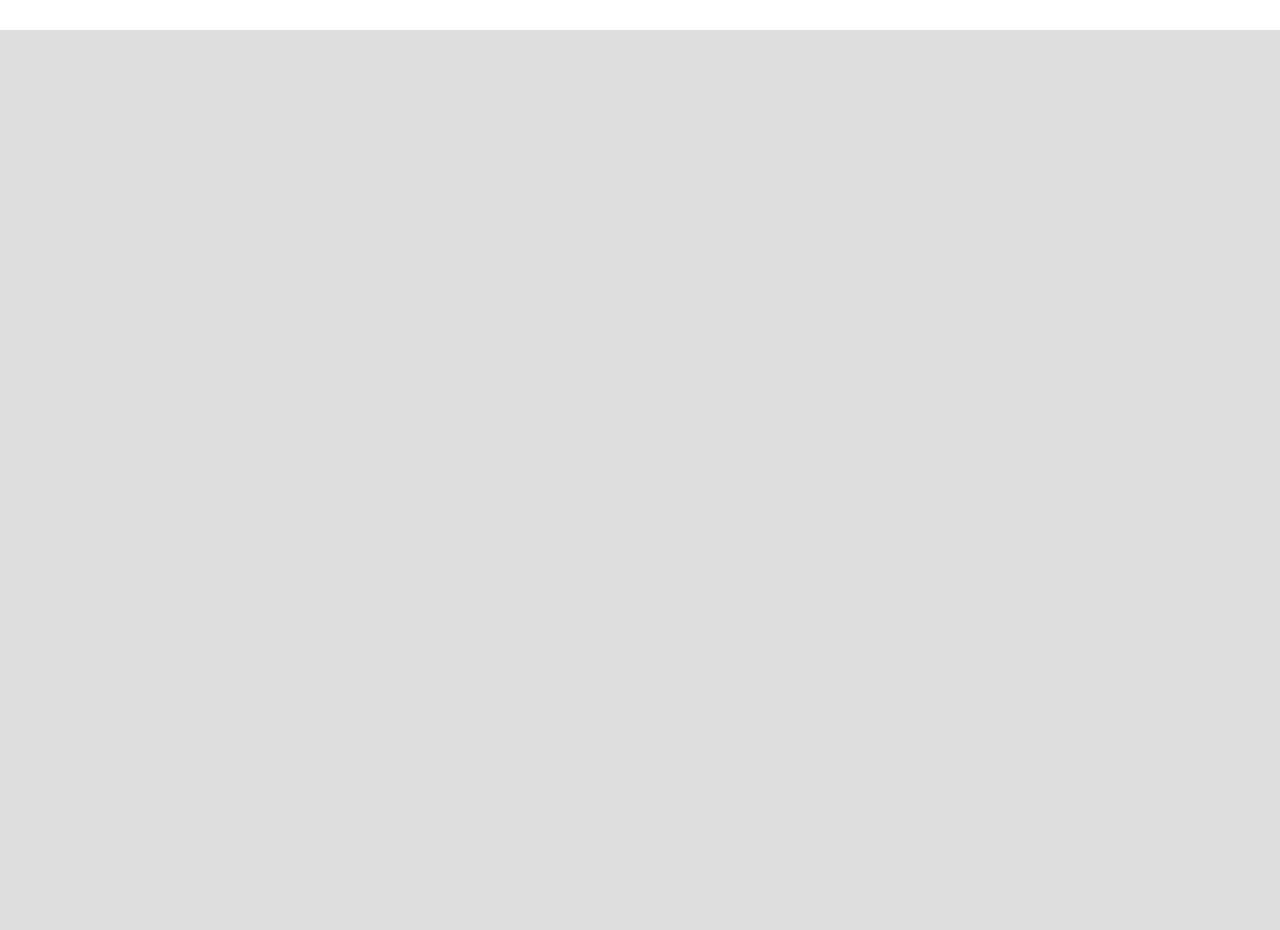
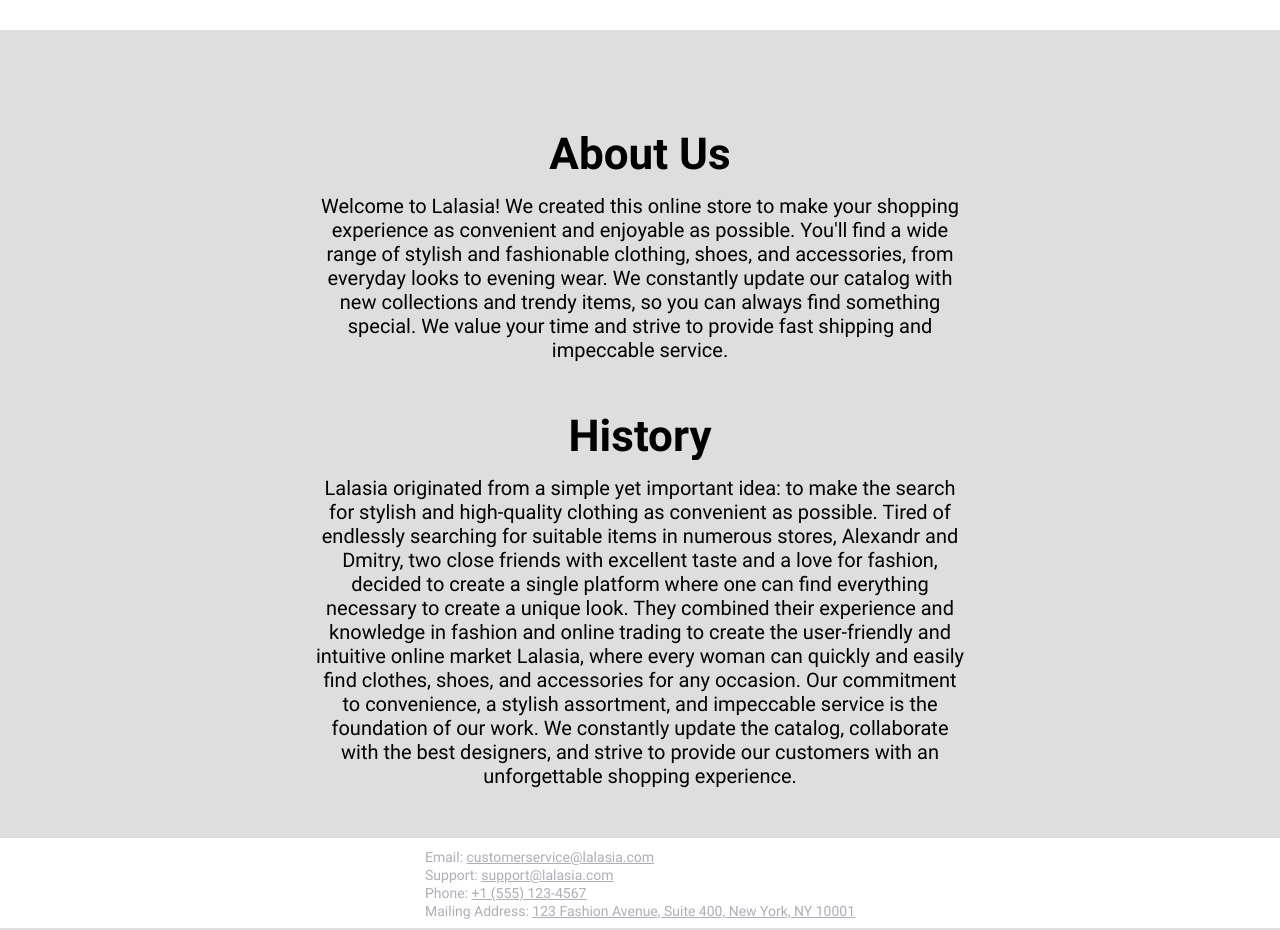
Before and after one commit to ValRoss132/e-com, a React (Vite) app: page /about in a window 1280 px wide. Shown: the part 60-990 px from the top of the page. Before the commit the page ends 800 px from the top, so only its background shows below. Built offline with nearby package versions, Linux system fonts and the light colour scheme.

Commit message:
add component footer

```diff
--- a/src/App.tsx
+++ b/src/App.tsx
@@ -5,6 +5,7 @@
 import './styles/styles.css';
 import Categories from './components/Pages/Categories/Categories';
 import AboutPage from './components/Pages/AboutPage/AboutPage';
+import Footer from './components/Footer';
 
 function App() {
   return (
@@ -19,6 +20,7 @@
         <Route path="/about" element={<AboutPage />} />
         <Route path="*" element={<Navigate to="/products" replace />} />
       </Routes>
+      <Footer />
     </BrowserRouter>
   );
 }
--- /dev/null
+++ b/src/components/Footer/Footer.module.scss
@@ -0,0 +1,19 @@
+@import '../../styles/variables.css';
+
+.footer {
+    background-color: var(--footer-bg);
+    height: 90px;
+    margin-top: 50px;
+}
+
+.contacts {
+    display: flex;
+    justify-content: space-around;
+    padding: 10px 0;
+    .list {
+        margin: 0;
+    }
+    .contactsValue {
+        text-decoration: underline;
+    }
+}
--- /dev/null
+++ b/src/components/Footer/Footer.tsx
@@ -0,0 +1,39 @@
+import React from 'react';
+import Text from '../Text';
+import classes from './Footer.module.scss';
+
+const Footer: React.FC = () => {
+  return (
+    <footer className={classes.footer}>
+      <div className="wrapper">
+        <div className={classes.contacts}>
+          <ul className={classes.list}>
+            <li>
+              <Text view="p-14" color="secondary">
+                Email: <span className={classes.contactsValue}>customerservice@lalasia.com</span>
+              </Text>
+            </li>
+            <li>
+              <Text view="p-14" color="secondary">
+                Support: <span className={classes.contactsValue}>support@lalasia.com</span>
+              </Text>
+            </li>
+            <li>
+              <Text view="p-14" color="secondary">
+                Phone: <span className={classes.contactsValue}>+1 (555) 123-4567</span>
+              </Text>
+            </li>
+            <li>
+              <Text view="p-14" color="secondary">
+                Mailing Address:{' '}
+                <span className={classes.contactsValue}>123 Fashion Avenue, Suite 400, New York, NY 10001</span>
+              </Text>
+            </li>
+          </ul>
+        </div>
+      </div>
+    </footer>
+  );
+};
+
+export default Footer;
--- /dev/null
+++ b/src/components/Footer/index.ts
@@ -0,0 +1,2 @@
+export {default} from './Footer'
+export * from './Footer';
--- a/src/components/Header/index.ts
+++ b/src/components/Header/index.ts
@@ -0,0 +1,2 @@
+export { default } from './Header';
+export * from './Header';
--- a/src/components/Pages/AboutPage/AboutPage.module.scss
+++ b/src/components/Pages/AboutPage/AboutPage.module.scss
@@ -0,0 +1,20 @@
+.main {
+    display: flex;
+    flex-direction: column;
+    gap: 50px;
+
+    .container {
+        display: flex;
+        flex-direction: column;
+        gap: 16px;
+        max-width: 650px;
+        margin: 0 auto;
+        .title {
+            text-align: center;
+        }
+
+        .text {
+            text-align: center;
+        }
+    }
+}
--- a/src/components/Pages/AboutPage/AboutPage.tsx
+++ b/src/components/Pages/AboutPage/AboutPage.tsx
@@ -1,9 +1,40 @@
 import React from 'react';
+import Text from '../../Text';
+import classes from './AboutPage.module.scss';
 
 const AboutPage: React.FC = () => {
   return (
     <div className="wrapper">
-      <div></div>
+      <main className={classes.main}>
+        <article className={classes.container}>
+          <Text className={classes.title} view="title">
+            About Us
+          </Text>
+          <Text className={classes.text} view="p-20">
+            Welcome to Lalasia! We created this online store to make your shopping experience as convenient and
+            enjoyable as possible. You'll find a wide range of stylish and fashionable clothing, shoes, and accessories,
+            from everyday looks to evening wear. We constantly update our catalog with new collections and trendy items,
+            so you can always find something special. We value your time and strive to provide fast shipping and
+            impeccable service.
+          </Text>
+        </article>
+        <article className={classes.container}>
+          <Text className={classes.title} view="title">
+            History
+          </Text>
+          <Text className={classes.text} view="p-20">
+            Lalasia originated from a simple yet important idea: to make the search for stylish and high-quality
+            clothing as convenient as possible. Tired of endlessly searching for suitable items in numerous stores,
+            Alexandr and Dmitry, two close friends with excellent taste and a love for fashion, decided to create a
+            single platform where one can find everything necessary to create a unique look. They combined their
+            experience and knowledge in fashion and online trading to create the user-friendly and intuitive online
+            market Lalasia, where every woman can quickly and easily find clothes, shoes, and accessories for any
+            occasion. Our commitment to convenience, a stylish assortment, and impeccable service is the foundation of
+            our work. We constantly update the catalog, collaborate with the best designers, and strive to provide our
+            customers with an unforgettable shopping experience.
+          </Text>
+        </article>
+      </main>
     </div>
   );
 };
--- a/src/styles/variables.css
+++ b/src/styles/variables.css
@@ -30,4 +30,5 @@
 	--checkbox-check-disabled: #00000033;
 	--bg-color: #dedede;
 	--header-bg: #ffffff;
+	--footer-bg: #ffffff;
 }
```
